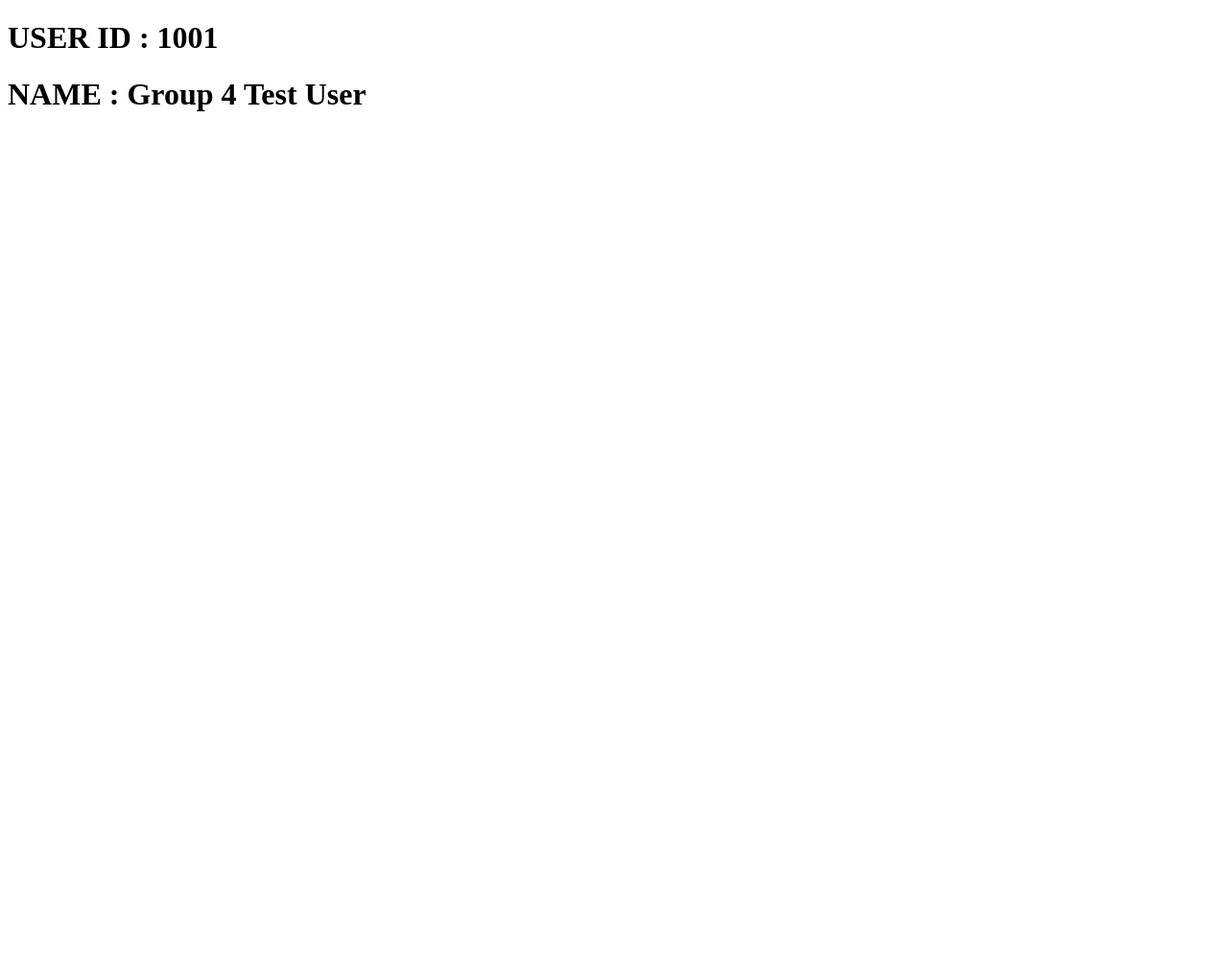
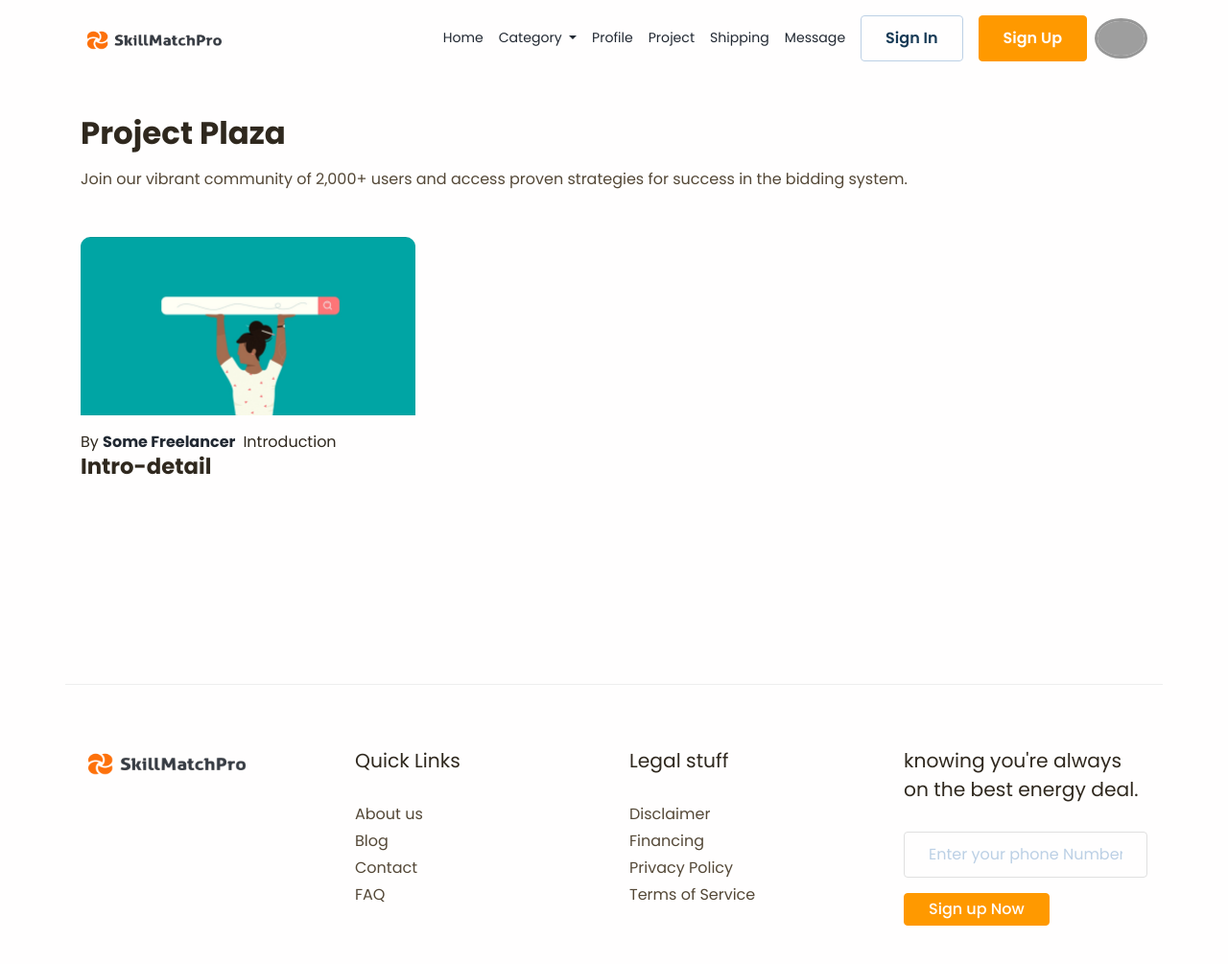
Before and after one commit to komalup1991/CS5200-SkillMatchPro, a Django app: page / in a window 1280 px wide. Shown: the whole page at 96% size. Before the commit the page ends 116 px from the top, so only its background shows below. Run offline with Django 4.2, Linux system fonts and the light colour scheme; some libraries are stand-ins or nearby versions; some web fonts are replaced; grey boxes are pictures that could not be loaded.

Commit message:
add demopage in template

```diff
--- a/skillmatchpro/homePage/templates/categoryPage.html
+++ b/skillmatchpro/homePage/templates/designDemo.html
@@ -213,24 +213,29 @@
                 <a class="nav-link" aria-current="page" href="#">Shipping</a>
               </li>
               <li class="nav-item">
-                <a class="nav-link" aria-current="message" href="#marketing"
-                  >Message</a
-                >
+                <a class="nav-link" aria-current="message" href="#">Message</a>
               </li>
             </ul>
-            <!-- search bar -->
-            <div class="input-group rounded">
-              <input
-                type="search"
-                class="form-control rounded"
-                placeholder="Search"
-                aria-label="Search"
-                aria-describedby="search-addon"
-              />
-              <span class="input-group-text border-0" id="search-addon">
-                <i class="fas fa-search"></i>
-              </span>
+
+            <div class="d-flex ms-lg-2">
+              <a class="btn btn-secondary-outline custom-btn" href="#!"
+                >Sign In</a
+              ><a class="btn btn-warning ms-3 custom-btn me-2" href="#x!"
+                >Sign Up</a
+              >
             </div>
+
+            <div class="flex-shrink-0">
+              <a href="#!">
+                <img
+                  src="https://mdbcdn.b-cdn.net/img/Photos/new-templates/bootstrap-profiles/avatar-2.webp"
+                  alt="Generic placeholder image"
+                  class="img-fluid rounded-circle border border-dark border-3"
+                  style="width: 55px"
+                />
+              </a>
+            </div>
+
             <hr />
           </div>
         </div>
@@ -240,30 +245,141 @@
       <!-- <section> begin ============================-->
       <section class="pt-5" id="marketing">
         <div class="container">
-          <h1 class="fw-bold fs-6 mb-3" id="post_plaza">Posts</h1>
+          <h1 class="fw-bold fs-6 mb-3" id="post_plaza">Project Plaza</h1>
           <p class="mb-6 text-secondary">
             Join our vibrant community of 2,000+ users and access proven
             strategies for success in the bidding system.
           </p>
           <!-- read posts from db -->
           <div class="row">
-            {% for project in data %}
             <div class="col-md-4 mb-4">
               <div class="card">
-                <img class="card-img-top" src="{% static project.3 %}" alt="" />
+                <img
+                  class="card-img-top"
+                  src="{% static 'homePage/img/marketing/marketing01.png' %}"
+                  alt=""
+                />
                 <div class="card-body ps-0">
                   By
                   <a class="fw-bold text-decoration-none me-1" href="#"
-                    >{{ project.2 }}</a
-                  ><span class="ms-1">{{ project.1 }}</span>
-                  <h3 class="fw-bold">{{ project.0 }}</h3>
+                    >Some Freelancer</a
+                  ><span class="ms-1">Introduction</span>
+                  <h3 class="fw-bold">Intro-detail</h3>
                 </div>
               </div>
             </div>
-            {% endfor %}
           </div>
         </div>
 
+        <!-- end of .container-->
+      </section>
+      <!-- <section> close ============================-->
+      <!-- ============================================-->
+      <!-- ============================================-->
+      <!-- <section> begin ============================-->
+      <section class="pb-2 pb-lg-5">
+        <div class="container">
+          <div class="row border-top border-top-secondary pt-7">
+            <div
+              class="col-lg-3 col-md-6 mb-4 mb-md-6 mb-lg-0 mb-sm-2 order-1 order-md-1 order-lg-1"
+            >
+              <img
+                class="mb-4"
+                src="{% static 'homePage/img/logo.png' %}"
+                width="184"
+                alt=""
+              />
+            </div>
+            <div
+              class="col-lg-3 col-md-6 mb-4 mb-lg-0 order-3 order-md-3 order-lg-2"
+            >
+              <p class="fs-2 mb-lg-4">Quick Links</p>
+              <ul class="list-unstyled mb-0">
+                <li class="mb-1">
+                  <a
+                    class="link-900 text-secondary text-decoration-none"
+                    href="#!"
+                    >About us</a
+                  >
+                </li>
+                <li class="mb-1">
+                  <a
+                    class="link-900 text-secondary text-decoration-none"
+                    href="#!"
+                    >Blog</a
+                  >
+                </li>
+                <li class="mb-1">
+                  <a
+                    class="link-900 text-secondary text-decoration-none"
+                    href="#!"
+                    >Contact</a
+                  >
+                </li>
+                <li class="mb-1">
+                  <a
+                    class="link-900 text-secondary text-decoration-none"
+                    href="#!"
+                    >FAQ</a
+                  >
+                </li>
+              </ul>
+            </div>
+            <div
+              class="col-lg-3 col-md-6 mb-4 mb-lg-0 order-4 order-md-4 order-lg-3"
+            >
+              <p class="fs-2 mb-lg-4">Legal stuff</p>
+              <ul class="list-unstyled mb-0">
+                <li class="mb-1">
+                  <a
+                    class="link-900 text-secondary text-decoration-none"
+                    href="#!"
+                    >Disclaimer</a
+                  >
+                </li>
+                <li class="mb-1">
+                  <a
+                    class="link-900 text-secondary text-decoration-none"
+                    href="#!"
+                    >Financing</a
+                  >
+                </li>
+                <li class="mb-1">
+                  <a
+                    class="link-900 text-secondary text-decoration-none"
+                    href="#!"
+                    >Privacy Policy</a
+                  >
+                </li>
+                <li class="mb-1">
+                  <a
+                    class="link-900 text-secondary text-decoration-none"
+                    href="#!"
+                    >Terms of Service</a
+                  >
+                </li>
+              </ul>
+            </div>
+            <div
+              class="col-lg-3 col-md-6 col-6 mb-4 mb-lg-0 order-2 order-md-2 order-lg-4"
+            >
+              <p class="fs-2 mb-lg-4">
+                knowing you're always on the best energy deal.
+              </p>
+              <form class="mb-3">
+                <input
+                  class="form-control"
+                  type="email"
+                  placeholder="Enter your phone Number"
+                  aria-label="phone"
+                />
+              </form>
+              <button class="btn btn-warning fw-medium py-1">
+                Sign up Now
+              </button>
+            </div>
+          </div>
+        </div>
         <!-- end of .container-->
       </section>
       <!-- <section> close ============================-->
@@ -283,5 +399,20 @@
     <script src="https://polyfill.io/v3/polyfill.min.js?features=window.scroll"></script>
     <script src="{% static 'homePage/js/vendors/fontawesome/all.min.js' %}"></script>
     <script src="{% static 'homePage/js/vendors/theme.js' %}"></script>
+    <script>
+      $("#search-bar").submit(function (e) {
+        // prevent the form from submitting the traditional way
+        e.preventDefault();
+        // Log the content of the input
+        var inputValue = $("#search-input").val();
+        if (inputValue.trim() == "") {
+          return true;
+        }
+        var url = "/search/?q=" + inputValue;
+        // Redirect to the constructed URL
+        window.location.href = url;
+        return true;
+      });
+    </script>
   </body>
 </html>
--- a/skillmatchpro/homePage/templates/homePage.html
+++ b/skillmatchpro/homePage/templates/homePage.html
@@ -217,7 +217,11 @@
               </li>
             </ul>
             <!-- search bar -->
-            <form class="input-group rounded" id="search-bar" name="search-bar">
+            <form
+              class="input-group input-group-sm"
+              id="search-bar"
+              name="search-bar"
+            >
               <span class="input-group-text border-0" id="search-addon">
                 <i class="fas fa-search"></i>
               </span>
--- a/skillmatchpro/homePage/views.py
+++ b/skillmatchpro/homePage/views.py
@@ -27,6 +27,7 @@ def postsOfCategory(request, category=''):
                     JOIN UserInfo u
                     ON p.freelancerID = u.userID
                     WHERE p.categoryID = %s
+                    ORDER BY p.startDate DESC
                     ''', (category_id))
     projects = cursor.fetchall
 
@@ -44,6 +45,7 @@ def lastestPost(request):
                     FROM Project p
                     JOIN UserInfo u
                     ON p.freelancerID = u.userID
+                    ORDER BY p.startDate DESC
                     ''')
     projects = cursor.fetchall
 
@@ -63,6 +65,7 @@ def postsOfSearch(request):
                     ON p.freelancerID = u.userID
                     WHERE p.title LIKE %s
                     OR p.description LIKE %s
+                    ORDER BY p.startDate DESC
                     ''', ('%' + query + '%', '%' + query + '%'))
     projects = cursor.fetchall
 
@@ -71,3 +74,7 @@ def postsOfSearch(request):
         "data": projects,
     }
     return render(request, 'homePage.html', context)
+
+
+def demo(request):
+    return render(request, 'designDemo.html')
--- a/skillmatchpro/skillmatchpro/urls.py
+++ b/skillmatchpro/skillmatchpro/urls.py
@@ -16,12 +16,11 @@ Including another URLconf
 """
 from django.contrib import admin
 from django.urls import path
-from userInfo import views as userInfo_views
 from homePage import views as homePage_views
 
 urlpatterns = [
     path("admin/", admin.site.urls),
-    path('', userInfo_views.testmysql),
+    path('', homePage_views.demo),
     path("home/", homePage_views.lastestPost, name='home'),
     path("category/<str:category>",
          homePage_views.postsOfCategory, name='category-page'),
```
